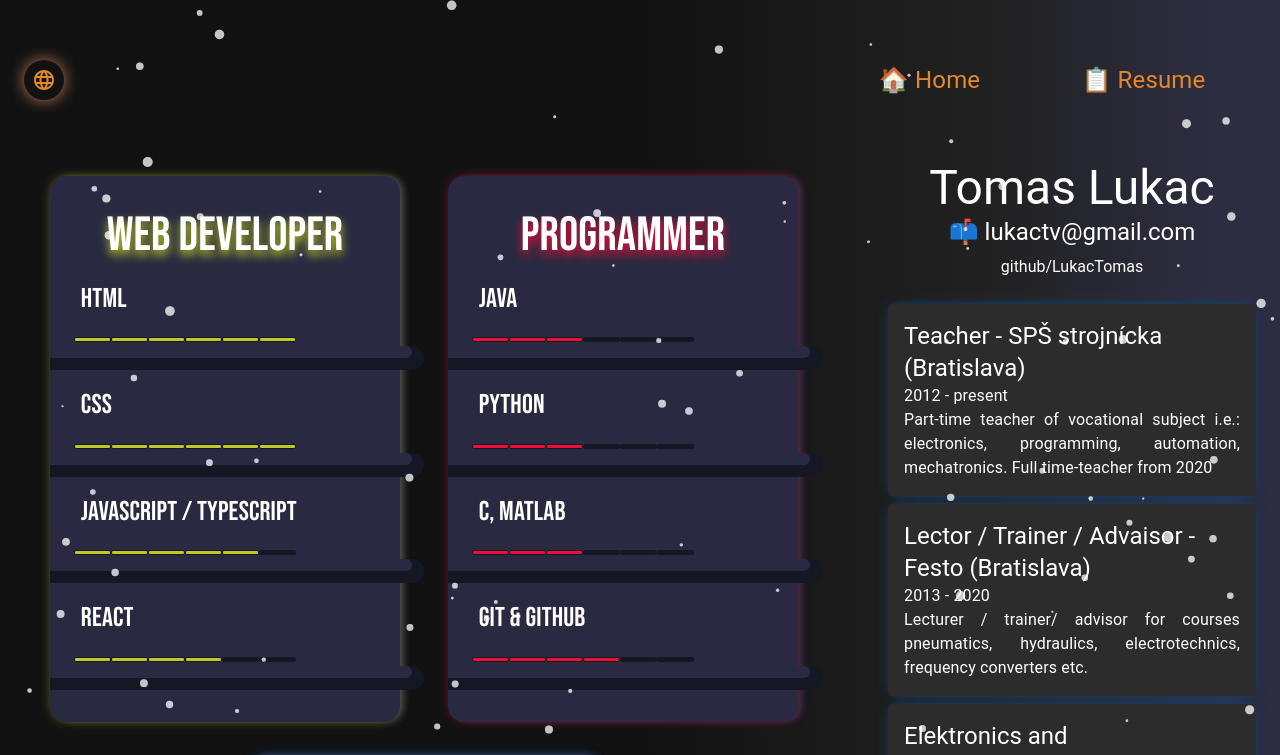
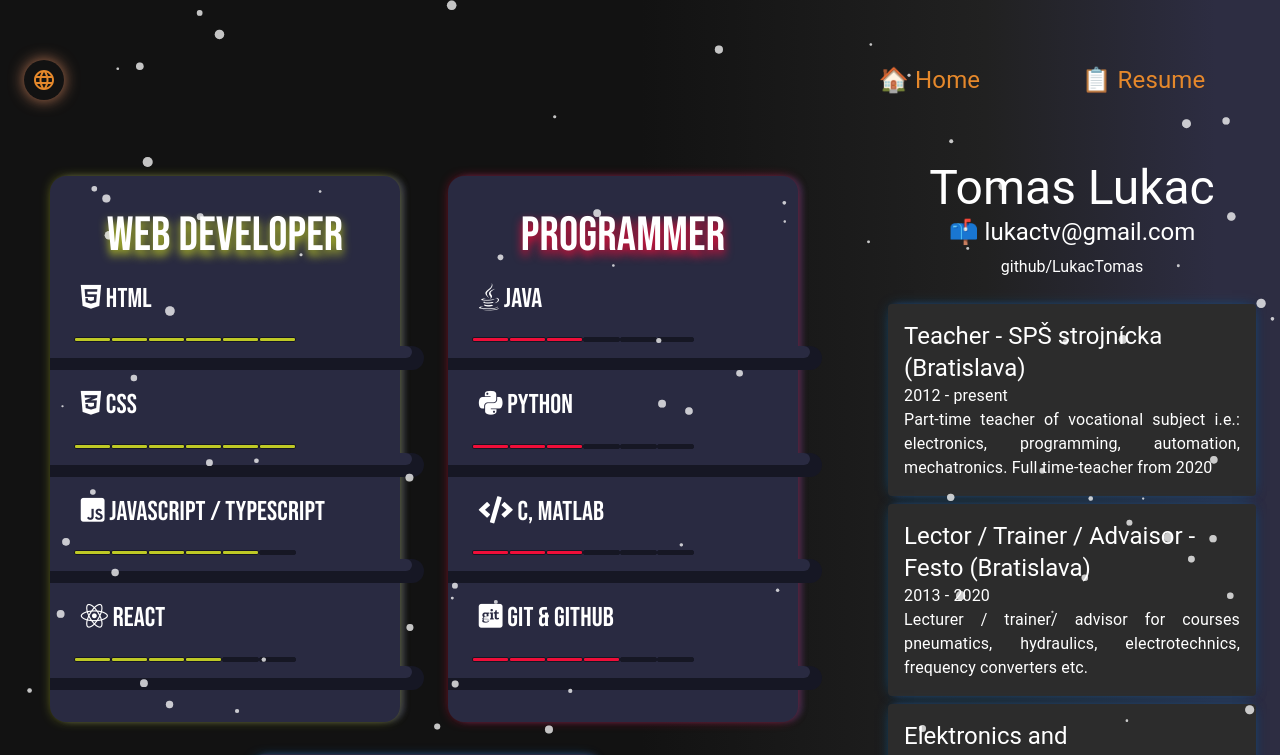
Before and after one commit to LukacTomas/my-page, a React (Create React App) app: page /en/resume in a window 1280 px wide. Shown: the top 755 px of the page. Built offline with nearby package versions, Linux system fonts and the light colour scheme; a web font is replaced by a local one.

Commit message:
import for fontawesome added in resume.css

```diff
--- a/src/Pages/Resume/Leftpanel/resume.css
+++ b/src/Pages/Resume/Leftpanel/resume.css
@@ -1,6 +1,6 @@
 @import url("https://fonts.googleapis.com/css2?family=Fruktur&display=swap");
 @import url("https://fonts.googleapis.com/css2?family=Bebas+Neue&display=swap");
-
+@import url("https://pro.fontawesome.com/releases/v5.10.0/css/all.css");
 main {
   display: -webkit-box;
   display: -ms-flexbox;
```
